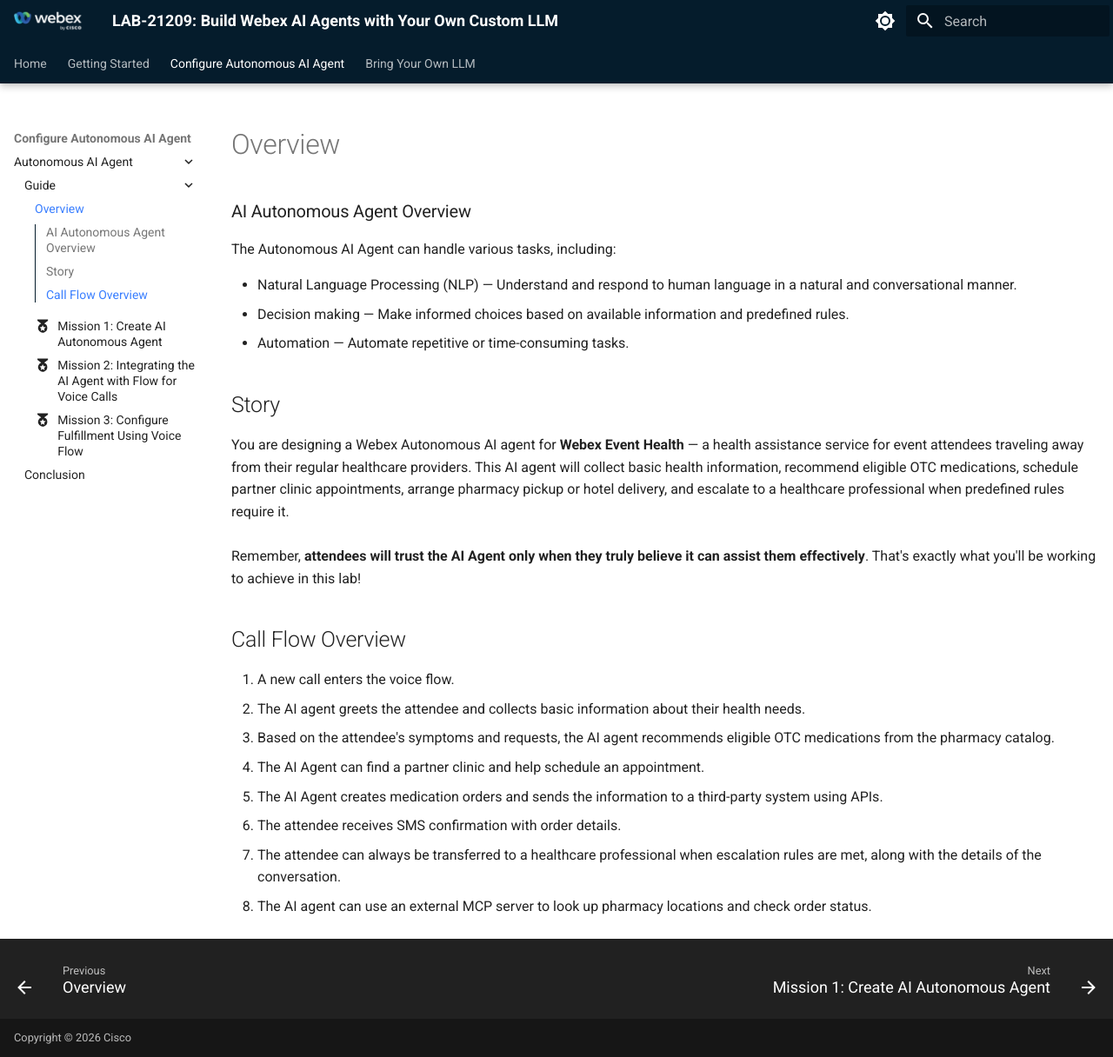
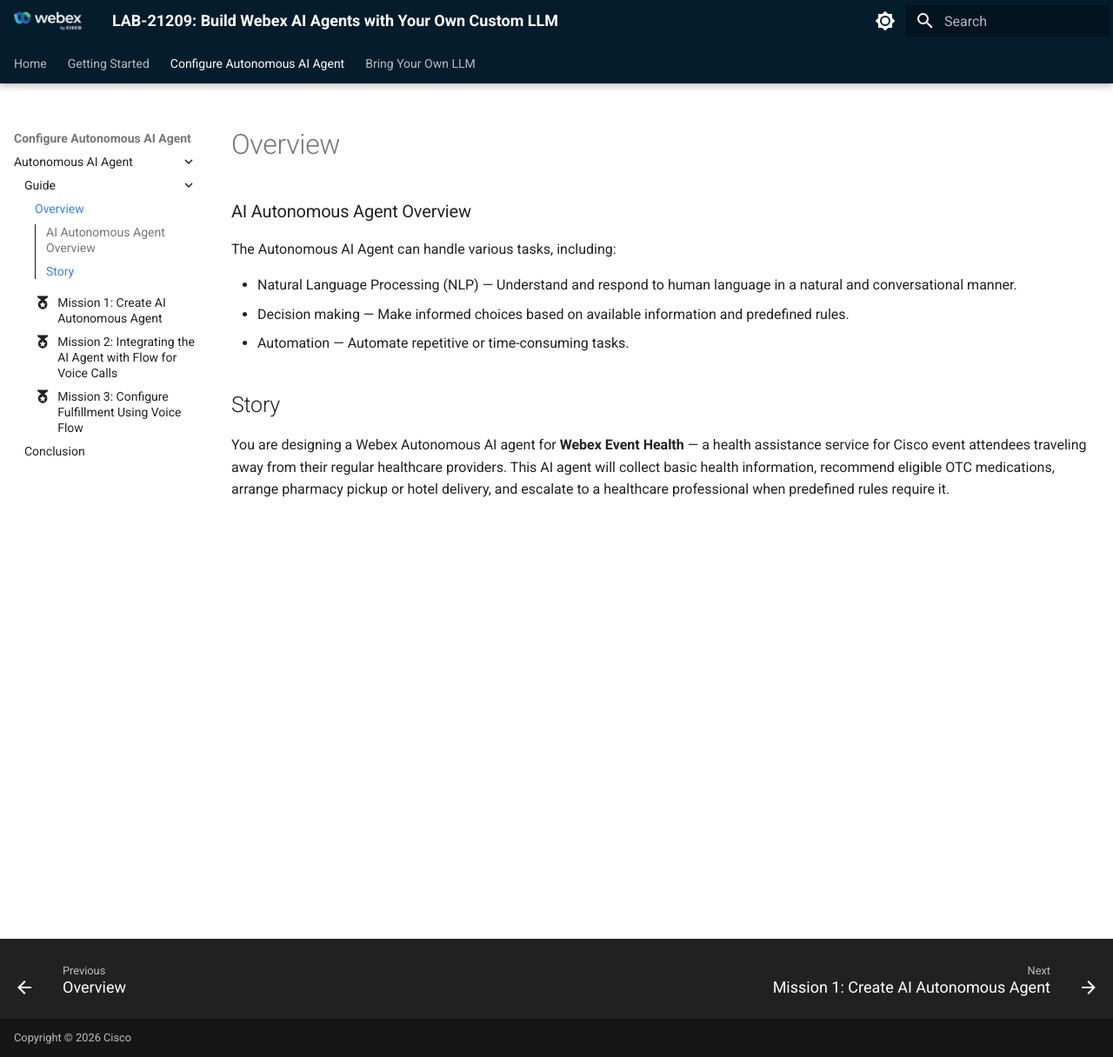
Before and after one commit to WebexCC-SA/LAB-21209, an MkDocs documentation site: the page built from docs/main/AI_Lab_Overview.md, in a window 1280 px wide and 1216 px high. Shown: the whole window at 87% size. Built offline with MkDocs 1.6.1 and Material for MkDocs 9.7.7, drawn with Linux system fonts in a browser that asks for light colours.

Commit message:
Simplify the AI Agent overview story and call-flow wording.
Co-authored-by: Cursor <cursoragent@cursor.com>

```diff
--- a/docs/main/AI_Lab_Overview.md
+++ b/docs/main/AI_Lab_Overview.md
@@ -8,16 +8,4 @@ The Autonomous AI Agent can handle various tasks, including:
 
 ## Story
 
-You are designing a Webex Autonomous AI agent for **Webex Event Health** — a health assistance service for event attendees traveling away from their regular healthcare providers. This AI agent will collect basic health information, recommend eligible OTC medications, schedule partner clinic appointments, arrange pharmacy pickup or hotel delivery, and escalate to a healthcare professional when predefined rules require it.</br></br>
-Remember, **attendees will trust the AI Agent only when they truly believe it can assist them effectively**. That's exactly what you'll be working to achieve in this lab!
-
-## Call Flow Overview
-
-1. A new call enters the voice flow. </br>
-2. The AI agent greets the attendee and collects basic information about their health needs. </br>
-3. Based on the attendee's symptoms and requests, the AI agent recommends eligible OTC medications from the pharmacy catalog. </br>
-4. The AI Agent can find a partner clinic and help schedule an appointment. </br>
-5. The AI Agent creates medication orders and sends the information to a third-party system using APIs. </br>
-6. The attendee receives SMS confirmation with order details. </br>
-7. The attendee can always be transferred to a healthcare professional when escalation rules are met, along with the details of the conversation. </br>
-8. The AI agent can use an external MCP server to look up pharmacy locations and check order status. </br>
+You are designing a Webex Autonomous AI agent for **Webex Event Health** — a health assistance service for Cisco event attendees traveling away from their regular healthcare providers. This AI agent will collect basic health information, recommend eligible OTC medications, arrange pharmacy pickup or hotel delivery, and escalate to a healthcare professional when predefined rules require it.
```
Also changed, not shown: docs/main/overview.md (+1 -1 lines).
